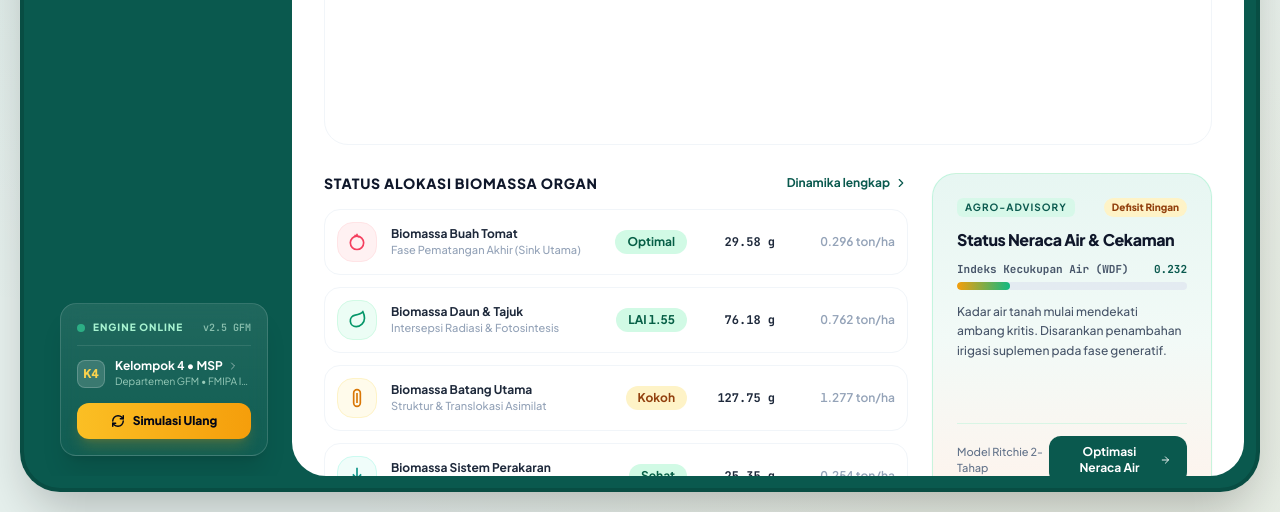
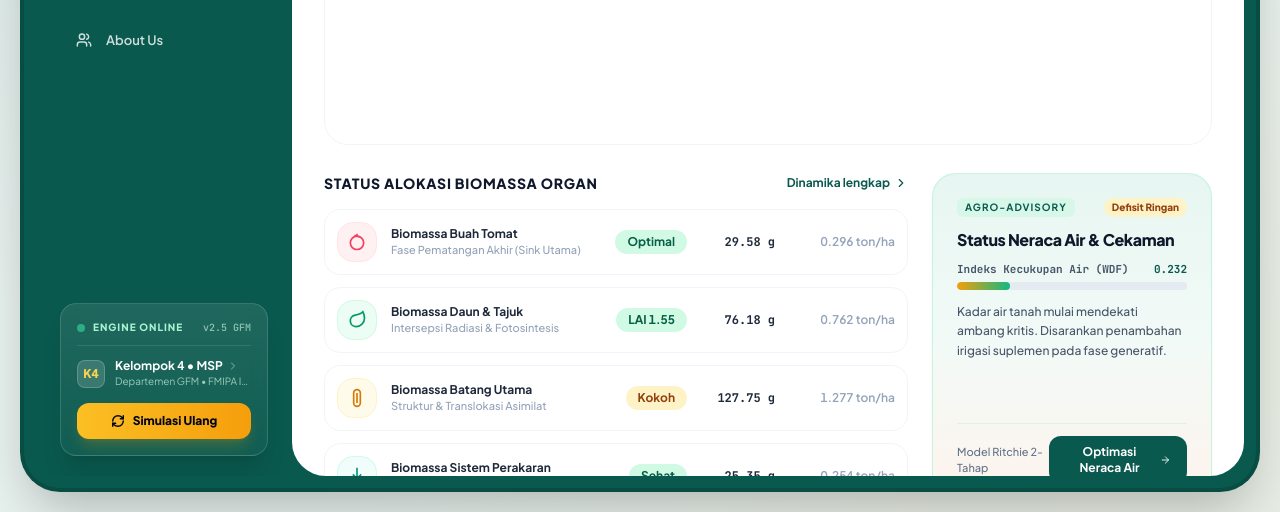
Before and after one commit to awrapi/pblmsp, a FastAPI app: page / in a window 1280 px wide. Shown: the part 450-962 px from the top of the page. Run offline with FastAPI, Linux system fonts and the light colour scheme; some libraries are stand-ins or nearby versions.

Commit message:
Add empty About Us tab

```diff
--- a/templates/index.html
+++ b/templates/index.html
@@ -255,6 +255,11 @@
             <i data-lucide="sliders" class="w-4 h-4 stroke-[2.2]"></i>
             <span>Parameter Model</span>
           </button>
+
+          <button onclick="switchTab('about-us', this)" class="sidebar-tab w-full flex items-center space-x-3.5 px-4 py-3 sm:py-3 text-white/80 hover:text-white text-left">
+            <i data-lucide="users" class="w-4 h-4 stroke-[2.2]"></i>
+            <span>About Us</span>
+          </button>
         </nav>
       </div>
 
@@ -1310,6 +1315,22 @@
           </button>
         </div>
 
+      </div>
+
+      <!-- ==================== TAB 8: ABOUT US ==================== -->
+      <div id="tab-about-us" class="tab-pane hidden space-y-5 sm:space-y-6">
+        <div>
+          <p class="text-[10px] font-extrabold uppercase tracking-[0.2em] text-emerald-700 mb-1">Kelompok 4 • MSP</p>
+          <h2 class="text-xl sm:text-2xl font-extrabold text-slate-900 tracking-tight">About Us</h2>
+          <p class="text-xs sm:text-sm text-slate-500 mt-1">Departemen Geofisika dan Meteorologi • FMIPA IPB University</p>
+        </div>
+        <section class="rounded-3xl border border-slate-200 bg-white p-5 sm:p-8">
+          <div class="min-h-56 sm:min-h-72 rounded-2xl border-2 border-dashed border-slate-200 bg-slate-50 flex flex-col items-center justify-center text-center p-6">
+            <i data-lucide="users" class="w-10 h-10 text-slate-300 mb-3"></i>
+            <h3 class="text-sm font-bold text-slate-500">Area foto kelompok</h3>
+            <p class="text-xs text-slate-400 mt-1">Foto dan informasi anggota akan ditambahkan di sini.</p>
+          </div>
+        </section>
       </div>
 
     </main>
```
